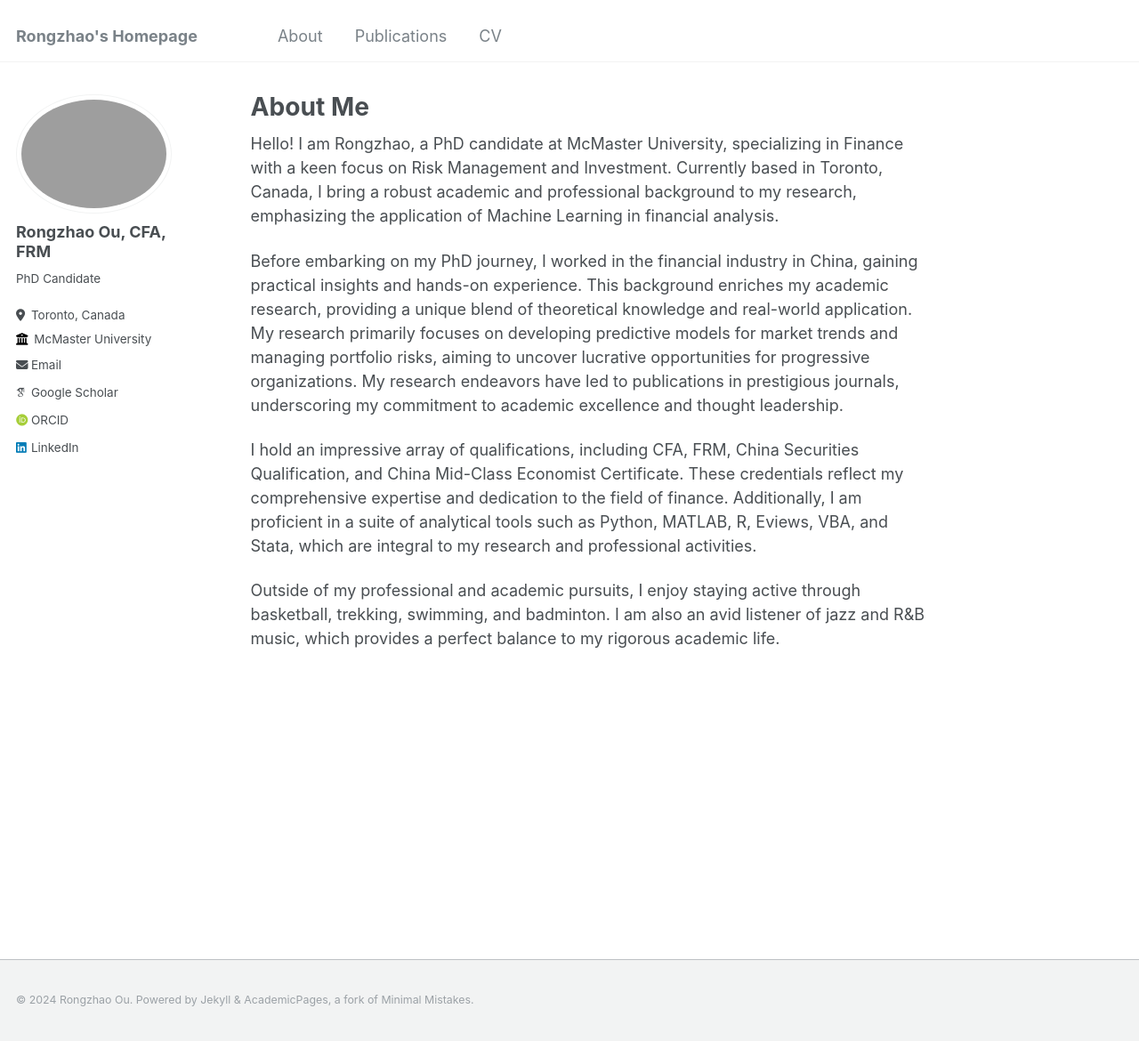
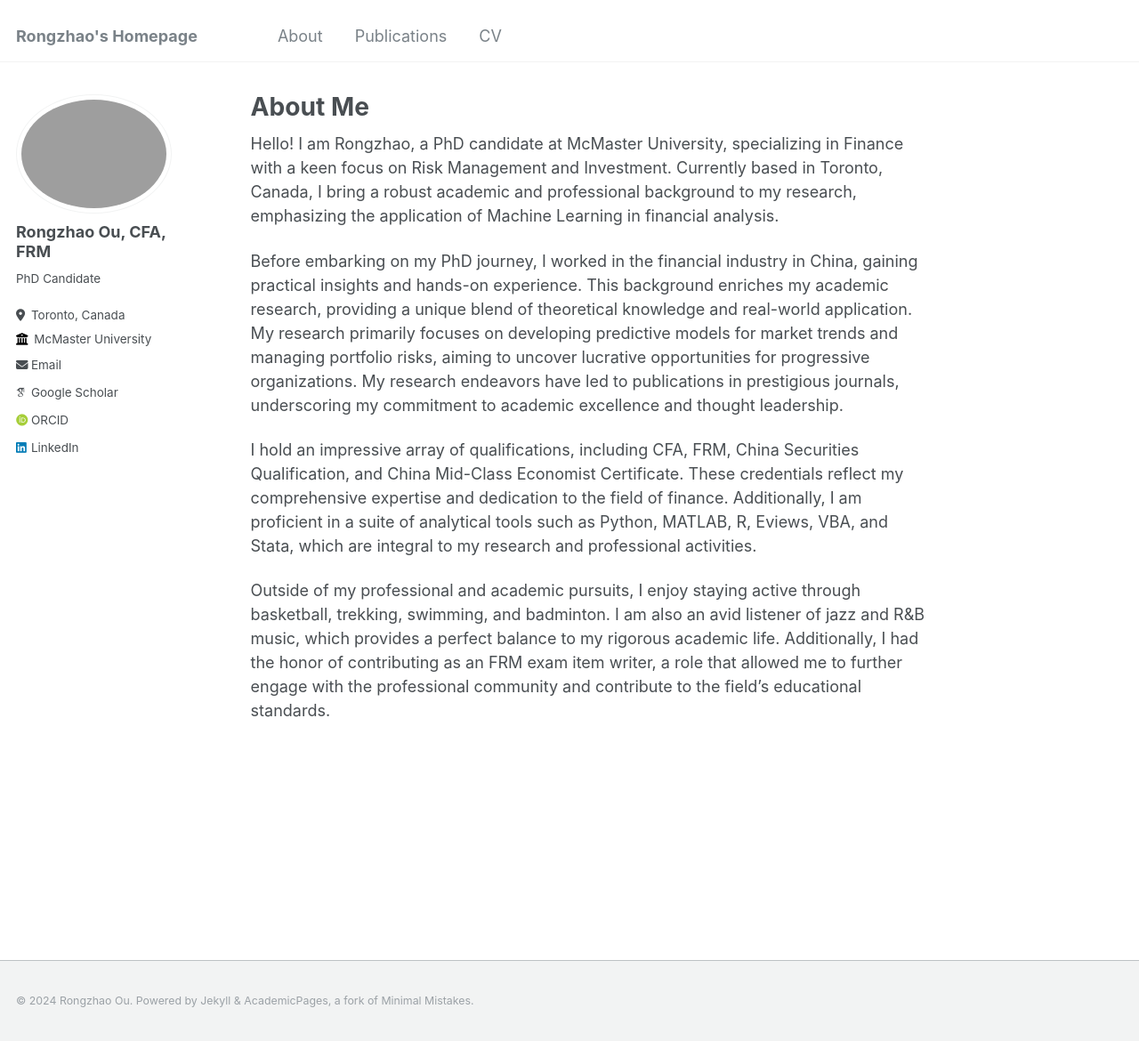
Before and after one commit to ourongzhao/ourongzhao.github.io, a Jekyll site: the page built from _pages/aboutme.md, in a window 1280 px wide and 1170 px high. Shown: the whole window at 89% size. Built offline with Jekyll 4.4.1, drawn with Linux system fonts in a browser that asks for light colours; some web fonts are replaced.

Commit message:
Update aboutme.md

```diff
--- a/_pages/aboutme.md
+++ b/_pages/aboutme.md
@@ -13,4 +13,4 @@ Before embarking on my PhD journey, I worked in the financial industry in China,
 
 I hold an impressive array of qualifications, including CFA, FRM, China Securities Qualification, and China Mid-Class Economist Certificate. These credentials reflect my comprehensive expertise and dedication to the field of finance. Additionally, I am proficient in a suite of analytical tools such as Python, MATLAB, R, Eviews, VBA, and Stata, which are integral to my research and professional activities.
 
-Outside of my professional and academic pursuits, I enjoy staying active through basketball, trekking, swimming, and badminton. I am also an avid listener of jazz and R&B music, which provides a perfect balance to my rigorous academic life.
+Outside of my professional and academic pursuits, I enjoy staying active through basketball, trekking, swimming, and badminton. I am also an avid listener of jazz and R&B music, which provides a perfect balance to my rigorous academic life. Additionally, I had the honor of contributing as an FRM exam item writer, a role that allowed me to further engage with the professional community and contribute to the field's educational standards.
```
